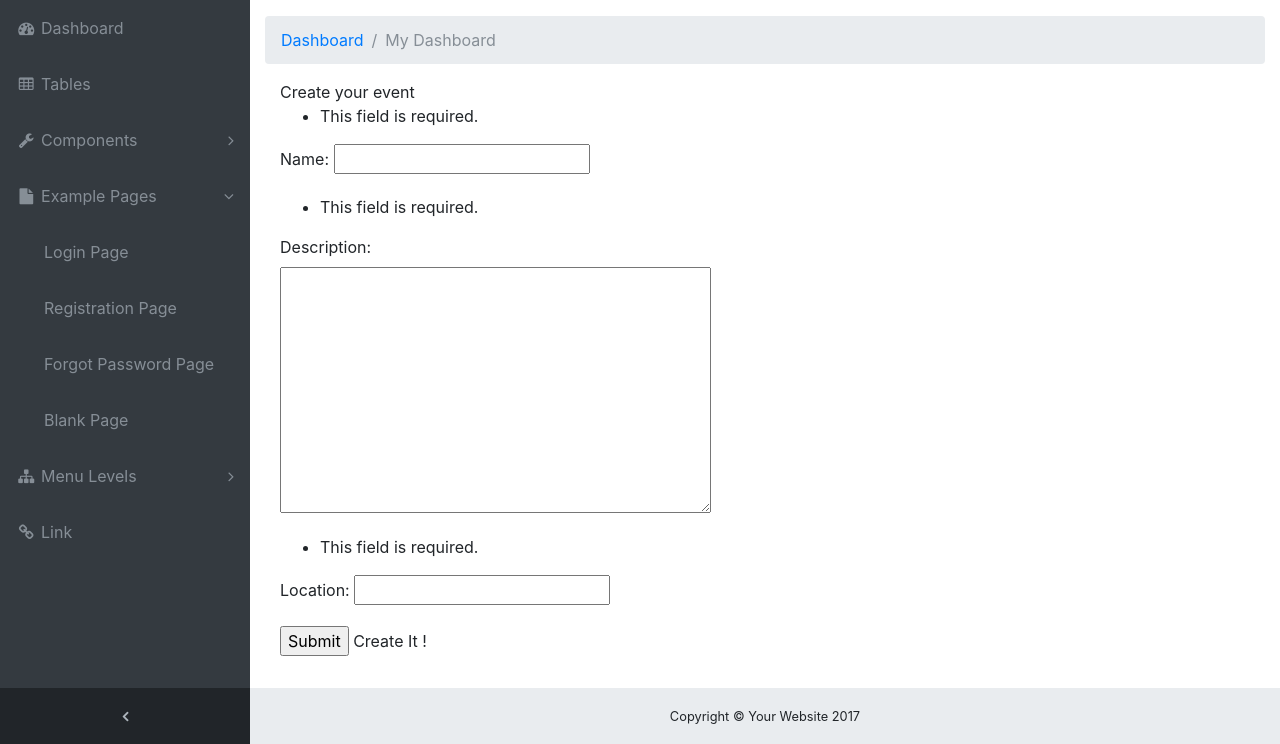
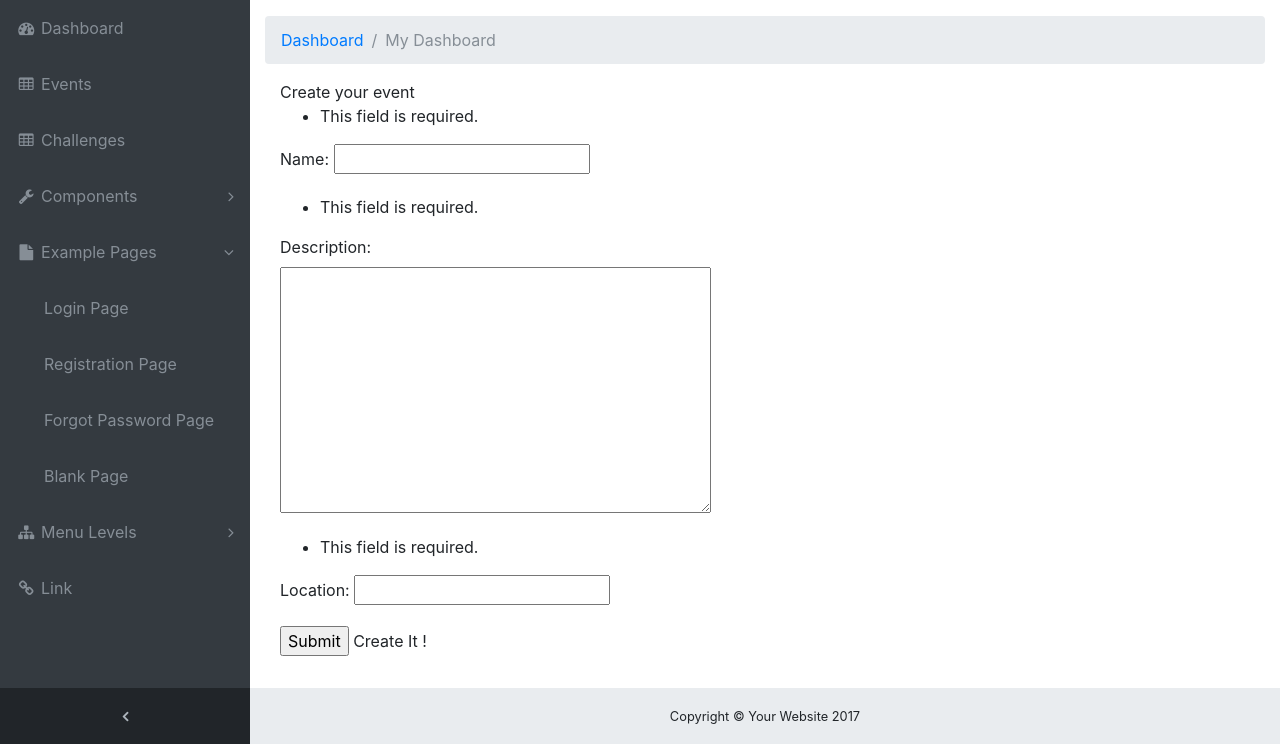
Before and after one commit to Jor0Stam/FMICodes2017, a Django app: page /alex/create-event in a window 1280 px wide, after a click on "Example Pages". Shown: the part 56-800 px from the top of the page. Run offline with Django 3.2, Linux system fonts and the light colour scheme; some libraries are stand-ins or nearby versions.

Commit message:
alex mateva > jorleto

```diff
--- a/fmiCodes/templates/index.html
+++ b/fmiCodes/templates/index.html
@@ -18,15 +18,21 @@
     <div class="collapse navbar-collapse" id="navbarResponsive">
       <ul class="navbar-nav navbar-sidenav" id="exampleAccordion">
         <li class="nav-item" data-toggle="tooltip" data-placement="right" title="Dashboard">
-          <a class="nav-link" href="index.html">
+          <a class="nav-link" href="index">
             <i class="fa fa-fw fa-dashboard"></i>
             <span class="nav-link-text">Dashboard</span>
           </a>
         </li>
         <li class="nav-item" data-toggle="tooltip" data-placement="right" title="Tables">
+          <a class="nav-link" href="../alex/list-events">
+            <i class="fa fa-fw fa-table"></i>
+            <span class="nav-link-text">Events</span>
+          </a>
+        </li>
+         <li class="nav-item" data-toggle="tooltip" data-placement="right" title="Tables">
           <a class="nav-link" href="tables.html">
             <i class="fa fa-fw fa-table"></i>
-            <span class="nav-link-text">Tables</span>
+            <span class="nav-link-text">Challenges</span>
           </a>
         </li>
         <li class="nav-item" data-toggle="tooltip" data-placement="right" title="Components">
@@ -50,7 +56,7 @@
           </a>
           <ul class="sidenav-second-level collapse" id="collapseExamplePages">
             <li>
-              <a href="login.html">Login Page</a>
+              <a href="login">Login Page</a>
             </li>
             <li>
               <a href="register.html">Registration Page</a>
@@ -230,7 +236,7 @@
           <div class="modal-body">Select "Logout" below if you are ready to end your current session.</div>
           <div class="modal-footer">
             <button class="btn btn-secondary" type="button" data-dismiss="modal">Cancel</button>
-            <a class="btn btn-primary" href="../user/login">Logout</a>
+            <a class="btn btn-primary" href="../login">Logout</a>
           </div>
         </div>
       </div>
--- a/fmiCodes/templates/registration/login.html
+++ b/fmiCodes/templates/registration/login.html
@@ -27,7 +27,7 @@
                 <input class="form-check-input" type="checkbox"> Remember Password</label>
             </div>
           </div>
-          <a class="btn btn-primary btn-block" href="index.html">Login</a>
+          <a class="btn btn-primary btn-block" href="/alex/list-events">Login</a>
         </form>
         <div class="text-center">
        <!--    <a class="d-block small mt-3" href="register.html">Register an Account</a>
```
Also changed, not shown: fmiCodes/templates/alexmateva/event_info.html (+12 -1 lines).
